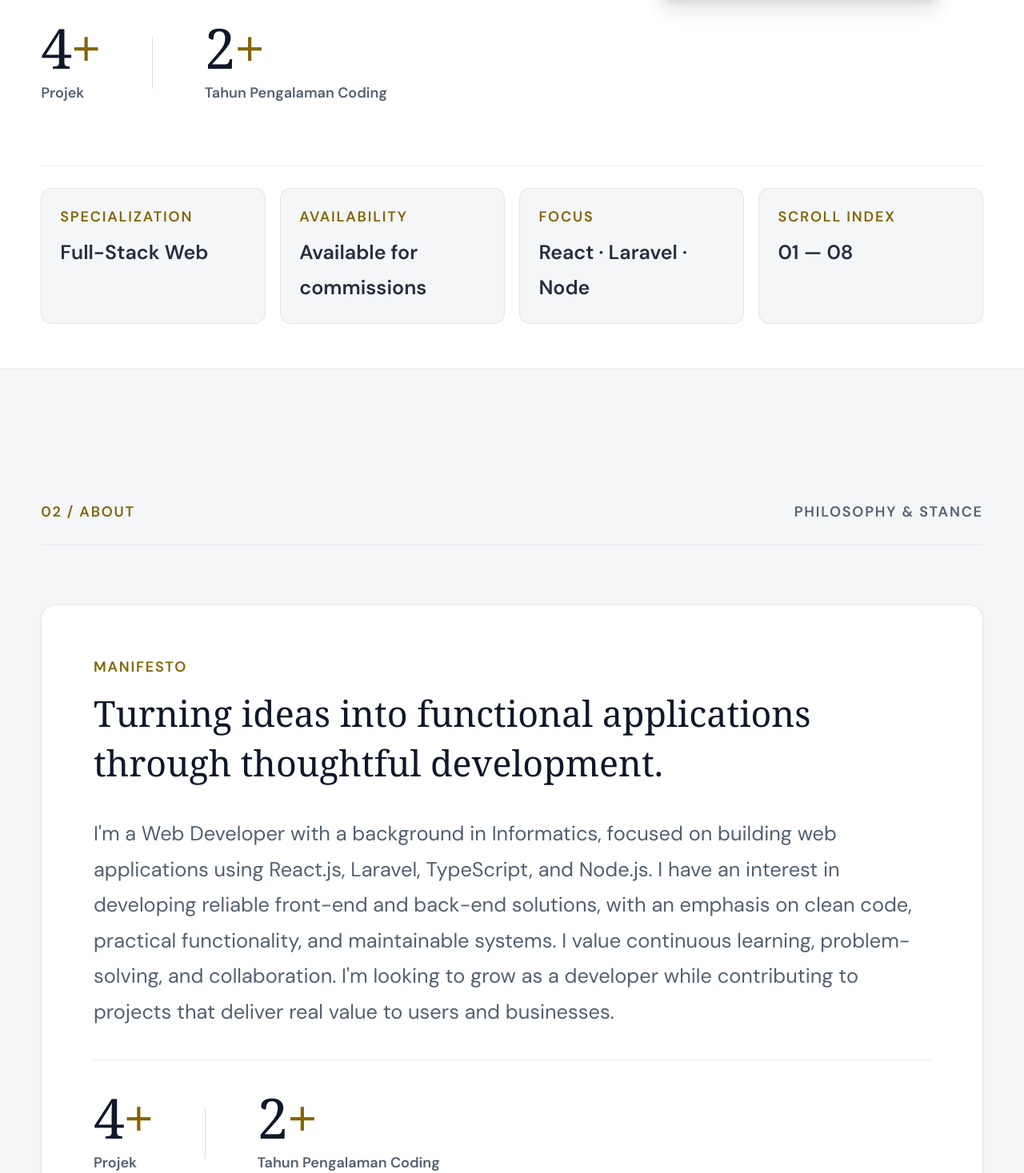
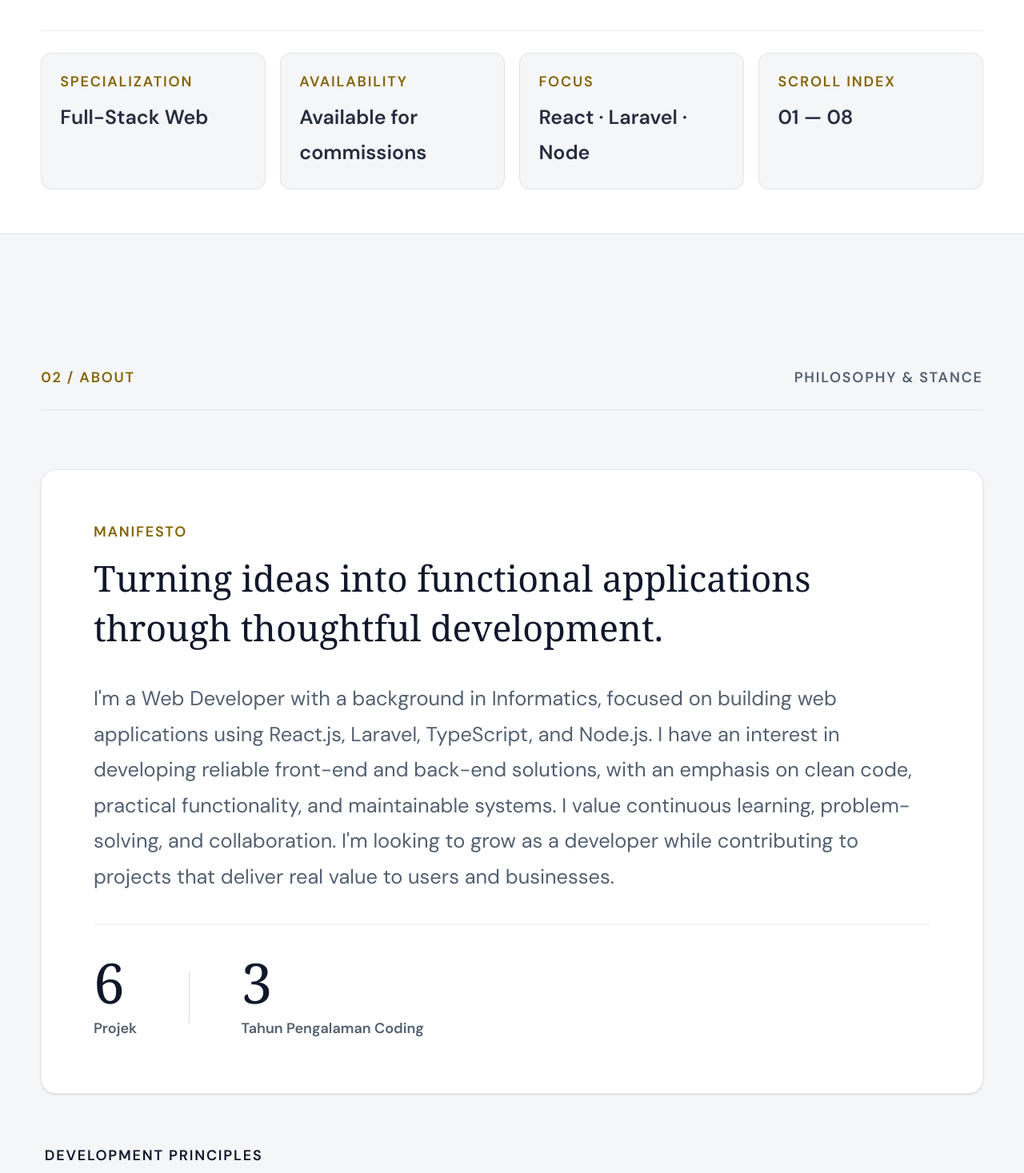
Before and after one commit to m-elangs/m-elangs.github.io, a Next.js app: page / in a window 1280 px wide. Shown: the part 936-2403 px from the top of the page at 80% size. Built offline with nearby package versions, Linux system fonts and the light colour scheme.

Commit message:
update: remove stats from hero and set about stats to 6 projects 3 years

```diff
--- a/components/About.tsx
+++ b/components/About.tsx
@@ -43,7 +43,7 @@ export default function About() {
             <div className="mt-8 pt-8 border-t border-[rgba(15,23,42,0.08)] flex items-center gap-8 sm:gap-14">
               <div>
                 <p className="font-serif text-4xl sm:text-5xl md:text-6xl font-light text-[#0F172A] tracking-tight">
-                  4<span className="text-[#856404] font-normal">+</span>
+                  6
                 </p>
                 <p className="text-[17px] sm:text-[18px] font-semibold text-[#526071] mt-1.5">
                   Projek
@@ -52,7 +52,7 @@ export default function About() {
               <div className="h-14 w-px bg-[rgba(15,23,42,0.15)]" />
               <div>
                 <p className="font-serif text-4xl sm:text-5xl md:text-6xl font-light text-[#0F172A] tracking-tight">
-                  2<span className="text-[#856404] font-normal">+</span>
+                  3
                 </p>
                 <p className="text-[17px] sm:text-[18px] font-semibold text-[#526071] mt-1.5">
                   Tahun Pengalaman Coding
--- a/components/Hero.tsx
+++ b/components/Hero.tsx
@@ -191,30 +191,6 @@ export default function Hero() {
                 Send Email
               </a>
             </div>
-
-            {/* Quick Stats Counter: 4+ Projek | 2+ Tahun Pengalaman Coding */}
-            <div
-              data-hero-fade
-              className="pt-6 mt-4 border-t border-[rgba(15,23,42,0.1)] flex items-center gap-8 sm:gap-14"
-            >
-              <div>
-                <p className="font-serif text-4xl sm:text-5xl md:text-6xl font-light text-[#0F172A] tracking-tight">
-                  4<span className="text-[#856404] font-normal">+</span>
-                </p>
-                <p className="text-[17px] sm:text-[18px] font-semibold text-[#526071] mt-1.5">
-                  Projek
-                </p>
-              </div>
-              <div className="h-14 w-px bg-[rgba(15,23,42,0.15)]" />
-              <div>
-                <p className="font-serif text-4xl sm:text-5xl md:text-6xl font-light text-[#0F172A] tracking-tight">
-                  2<span className="text-[#856404] font-normal">+</span>
-                </p>
-                <p className="text-[17px] sm:text-[18px] font-semibold text-[#526071] mt-1.5">
-                  Tahun Pengalaman Coding
-                </p>
-              </div>
-            </div>
           </div>
 
           {/* Kolom Kanan: Foto Profil Editorial (Posisi seimbang lebih ke tengah) */}
```
